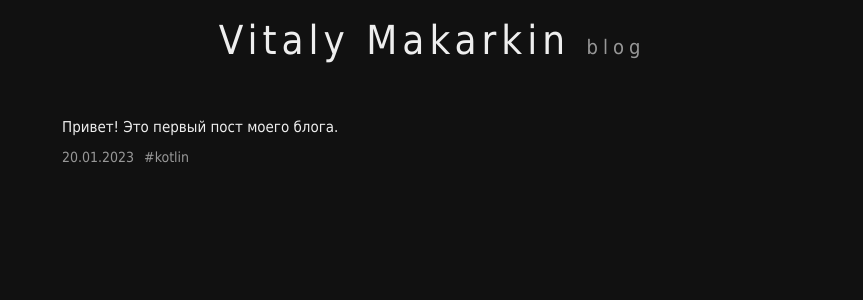
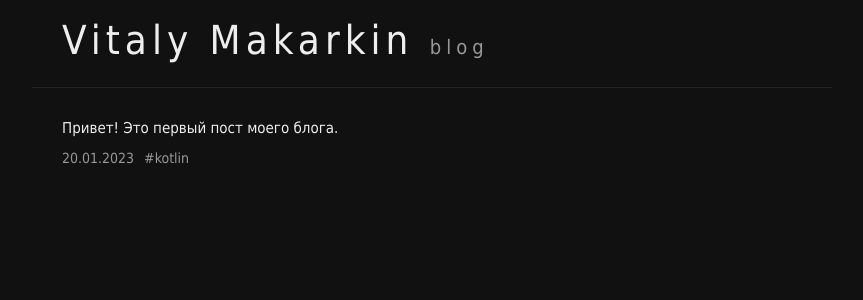
Before and after one commit to VitalyMakarkin/vitalymakarkin.github.io, a Jekyll site: the page built from index.md, in a window 1280 px wide. Shown: the top 300 px of the page, without its empty margins (208-1071 px from the left). Built offline with Jekyll 4.4.1, drawn with Linux system fonts in a browser that asks for light colours.

Commit message:
Update style

```diff
--- a/_sass/base.scss
+++ b/_sass/base.scss
@@ -3,6 +3,7 @@
 $background-color: #111111 !default;
 $foreground-color: #eeeeee !default;
 
+$header-border-color: #242424 !default;
 $code-background-color: #111111 !default;
 $code-border-color: #242424 !default;
 
@@ -51,12 +52,10 @@ a:hover {
 }
 
 .header {
-  display: flex;
-  justify-content: center;
-  align-items: center;
-  padding: 30px 0 30px 0 ;
+  padding: 30px;
   font-size: 40px;
   letter-spacing: 5px;
+  border-bottom: 1px solid $header-border-color;
 }
 
 .header a {
@@ -70,12 +69,14 @@ a:hover {
 
 @media (max-width: 767px) {
   .content {
-    padding: 15px;
+    padding: 30px 15px 30px 15px;
   }
 
   .header {
+    padding: 30px 0 30px 0;
     font-size: 30px;
     letter-spacing: 2px;
+    margin: 0 15px 0 15px;
   }
 
   .header .label {
```
